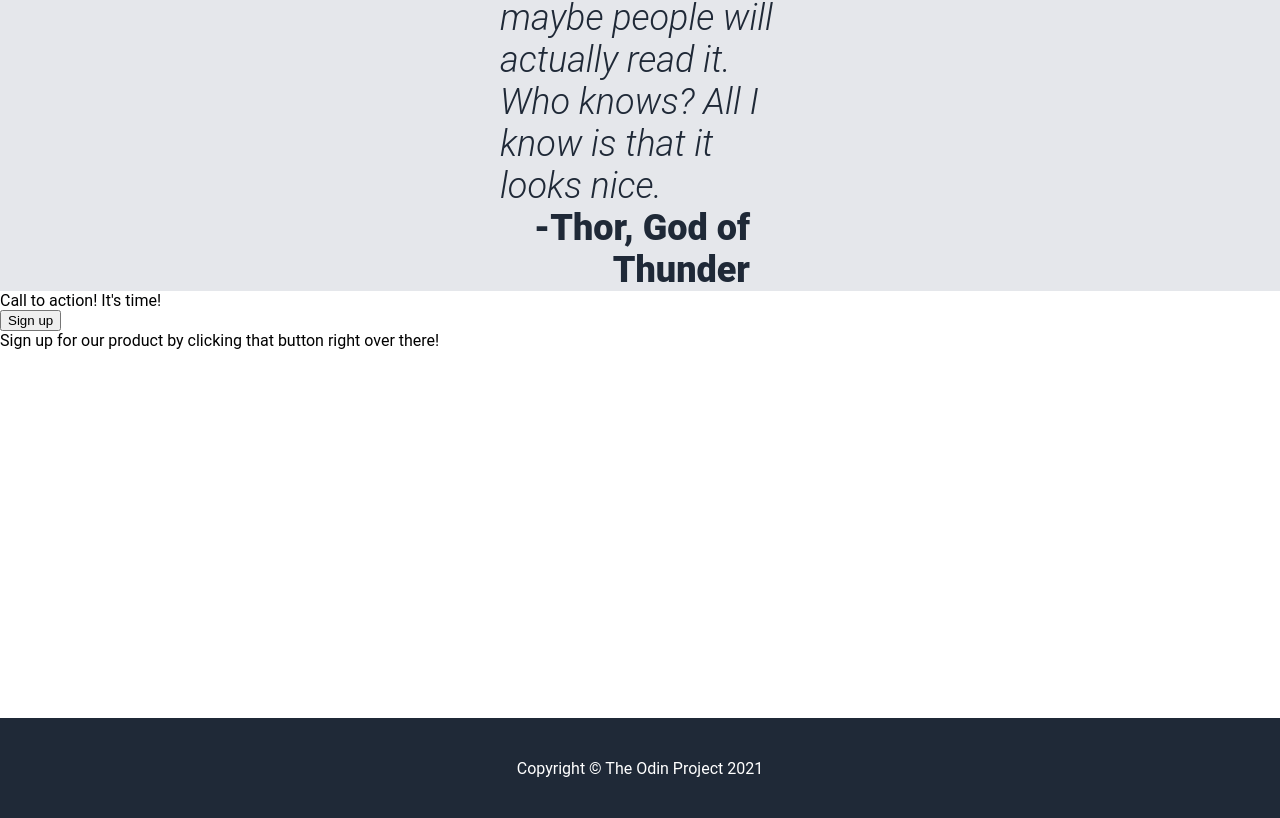
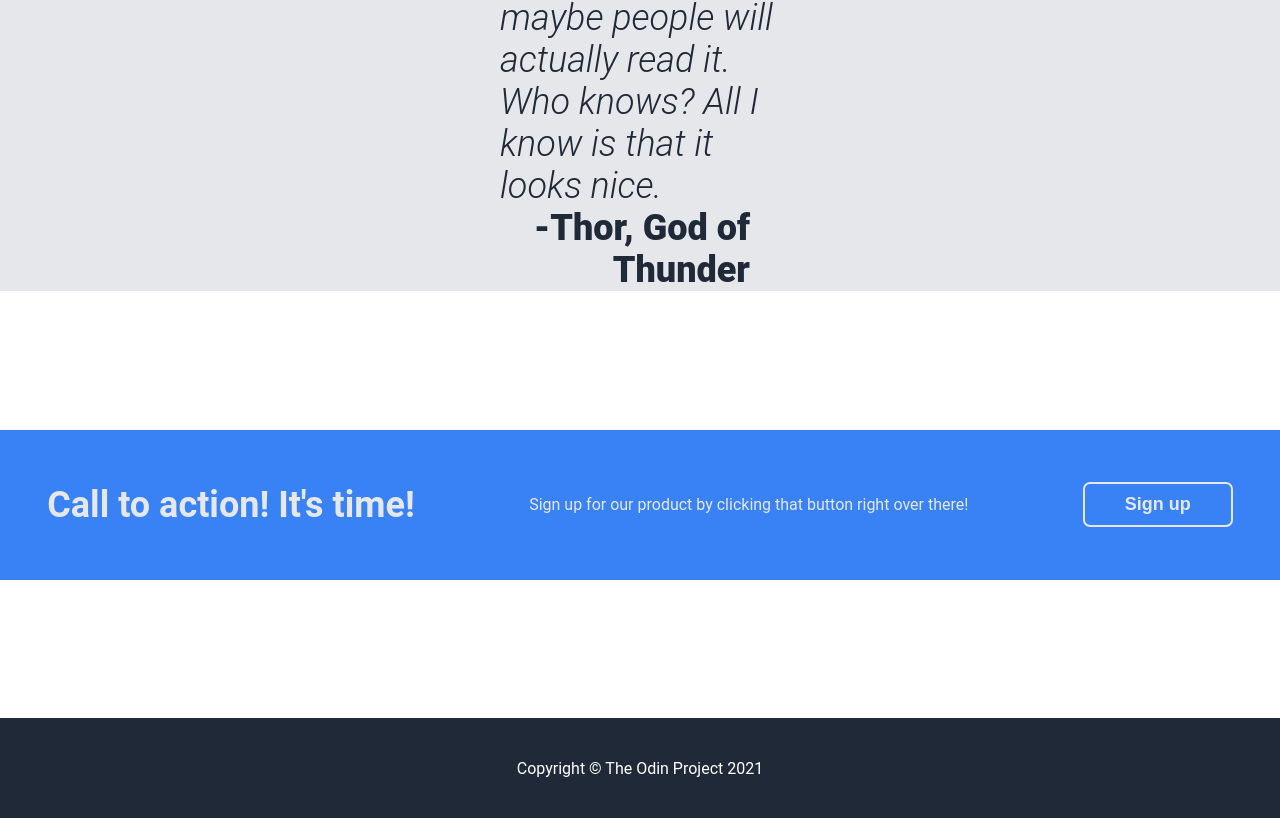
Before and after one commit to ArtanaFio/Odin-Landing-Page, a plain HTML site: page index.html in a window 1280 px wide. Shown: the part 1232-2050 px from the top of the page. Drawn offline with Linux system fonts and the light colour scheme.

Commit message:
Add flexbox design to last-content section and its child
Used flexbox layout to align the call-to-action- element centered within
the section.

```diff
--- a/index.css
+++ b/index.css
@@ -135,6 +135,10 @@ ul {
 .last-content {
     backgroud: #ffffff;
     flex: 1;
+    display: flex;
+    flex-direction: column;
+    justify-content: center;
+    align-items: center;
 }
 
 .random {
@@ -184,3 +188,30 @@ ul {
     text-align: right;
     margin-right: 30px;
 }
+
+.blue {
+    background: #3882F6;
+    color: #e5e7eb;
+    display: flex;
+    border-radius: 7px;
+    width: 1300px;
+    height: 150px;
+    align-items: center;
+    justify-content: space-around;
+}
+
+.action {
+    font-weight: 700;
+    font-size: 36px;
+}
+
+.hollow {
+    background: #3882F6;
+    border: 2px solid #e5e7eb;
+    padding: 10px 20px;
+    border-radius: 7px;
+    width: 150px;
+    color: #e5e7eb;
+    font-size: 18px;
+    font-weight: bold;
+}
--- a/index.html
+++ b/index.html
@@ -64,9 +64,9 @@
 
             <div class="last-content">
                 <div class="blue">
-                    <div class="action">Call to action! It's time!</div>
-                    <button class="hollow">Sign up</button>
-                    <div class="product">Sign up for our product by clicking that button right over there!</div>
+                        <div class="action">Call to action! It's time!</div>
+                        <div class="product">Sign up for our product by clicking that button right over there!</div>
+                        <button class="hollow">Sign up</button>
                 </div>
             </div>
         </div>
```
